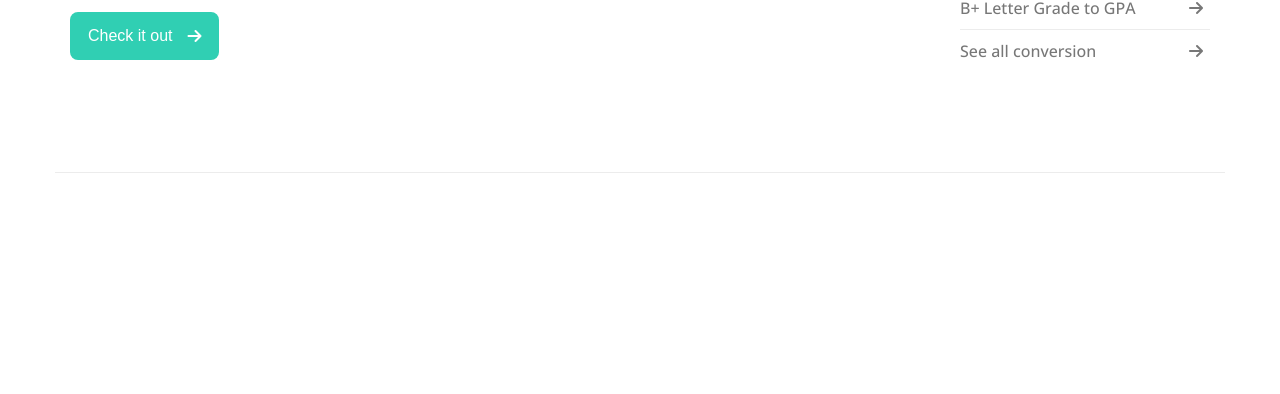
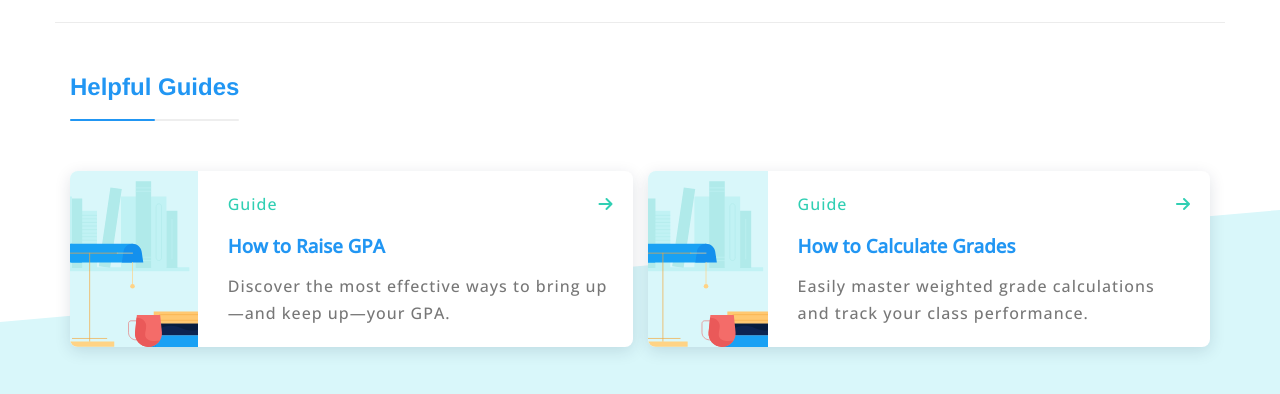
Before and after one commit to AhmedDoban/GPA-calculator, a plain HTML site: page index.html in a window 1280 px wide. Shown: the part 1510-1904 px from the top of the page. Before the commit the page ends 1683 px from the top, so only its background shows below. Drawn offline with nearby package versions, Linux system fonts and the light colour scheme.

Commit message:
update new style

```diff
--- a/assets/css/style.css
+++ b/assets/css/style.css
@@ -11,8 +11,8 @@ General
   --main-color-hover: #1787e0;
   --main-page-color: #d9f7fa;
   --main-transition: all 0.7s ease-in-out;
-  --main-padding-top: 100px;
-  --main-padding-bottom: 100px;
+  --main-padding-top: 50px;
+  --main-padding-bottom: 50px;
   --main-background-color: #ececec;
   --main-p-color: #777;
   --main-box-shadow: 0 0.25em 1em rgba(7, 29, 63, 0.125);
@@ -501,6 +501,11 @@ a {
   padding-bottom: var(--main-padding-bottom);
   border-bottom: 1px solid var(--main-background-color);
 }
+@media (max-width: 992px) {
+  .Scale .container {
+    flex-direction: column;
+  }
+}
 .Scale .container .left {
   position: relative;
   width: 100%;
@@ -584,3 +589,92 @@ a {
 .Scale .container .right ul li:not(:last-child) {
   border-bottom: 1px solid var(--main-background-color);
 }
+/*ــــــــــــــــــــــــــــــــــــــــــــــــــــــــــ
+# Helpful_Guides
+ــــــــــــــــــــــــــــــــــــــــــــــــــــــــــــ*/
+.Helpful_Guides {
+  position: relative;
+  padding-top: var(--main-padding-top);
+  padding-bottom: var(--main-padding-bottom);
+  overflow: hidden;
+}
+.Helpful_Guides::before {
+  position: absolute;
+  content: "";
+  height: 50%;
+  width: 100%;
+  background-color: var(--main-page-color);
+  bottom: 0;
+  right: 0;
+  transform: skewY(-5deg);
+  transform-origin: bottom right;
+}
+.Helpful_Guides .box-container {
+  position: relative;
+  display: grid;
+  grid-template-columns: repeat(auto-fill, minmax(49%, 1fr));
+  gap: 15px;
+  padding: 50px 0 0 0;
+}
+.Helpful_Guides .box-container .box {
+  position: relative;
+  display: flex;
+  gap: 10px;
+  box-shadow: var(--main-box-shadow);
+  border-radius: 0.5em;
+  overflow: hidden;
+  transition: var(--main-transition);
+  cursor: pointer;
+  background-color: #fff;
+}
+
+.Helpful_Guides .box-container .box .left {
+  width: 200px;
+  height: 100%;
+  overflow: hidden;
+}
+.Helpful_Guides .box-container .box .left img {
+  width: 100%;
+  height: 100%;
+  object-fit: cover;
+  background-color: var(--main-page-color);
+  transition: var(--main-transition);
+}
+.Helpful_Guides .box-container .box .right {
+  position: relative;
+  padding: 20px;
+  display: flex;
+  flex-direction: column;
+  gap: 15px;
+}
+.Helpful_Guides .box-container .box .right .head {
+  position: relative;
+  display: flex;
+  align-items: center;
+  justify-content: space-between;
+  color: var(--purple-color);
+  font-size: 16px;
+}
+.Helpful_Guides .box-container .box .right .head p {
+  font-size: 16px;
+  color: var(--purple-color);
+}
+.Helpful_Guides .box-container .box .right .content {
+  position: relative;
+  display: flex;
+  flex-direction: column;
+  gap: 15px;
+}
+.Helpful_Guides .box-container .box .right .content h3 {
+  color: var(--main-color);
+}
+.Helpful_Guides .box-container .box:hover {
+  transform: translateY(-15px);
+}
+.Helpful_Guides .box-container .box:hover .left img {
+  transform: scale(1.1);
+}
+.Helpful_Guides .box-container .box:hover .right .head i {
+  transform: rotate(-45deg);
+  transition: var(--main-transition);
+}
--- a/index.html
+++ b/index.html
@@ -163,7 +163,7 @@
       </div>
     </div>
     <!---------------------------------End Gpa------------------------------------------->
-    <!--------------------------------- Academic  Gpa ------------------------------------------->
+    <!---------------------------------Start Academic  Gpa ------------------------------------------->
     <div class="Academic">
       <div class="container">
         <h3 class="main-title">Academic GPA Calculators</h3>
@@ -211,8 +211,8 @@
         </div>
       </div>
     </div>
-    <!--------------------------------- Academic  Gpa ------------------------------------------->
-    <!--------------------------------- Scale  Gpa ------------------------------------------->
+    <!--------------------------------- End Academic  Gpa ------------------------------------------->
+    <!--------------------------------- Start Scale  Gpa ------------------------------------------->
     <div class="Scale">
       <div class="container">
         <div class="left">
@@ -238,7 +238,52 @@
         </div>
       </div>
     </div>
-    <!--------------------------------- Scale  Gpa ------------------------------------------->
+    <!--------------------------------- End Scale  Gpa ------------------------------------------->
+    <!---------------------------------Start Helpful Guides   ------------------------------------------->
+    <div class="Helpful_Guides">
+      <div class="container">
+        <h3 class="main-title">Helpful Guides</h3>
+        <div class="box-container">
+          <div class="box">
+            <div class="left">
+              <img src="assets/img/Guide.svg" alt="GUIDE" />
+            </div>
+            <div class="right">
+              <div class="head">
+                <p>Guide</p>
+                <i class="fa-solid fa-arrow-right"></i>
+              </div>
+              <div class="content">
+                <h3>How to Raise GPA</h3>
+                <p>
+                  Discover the most effective ways to bring up—and keep up—your
+                  GPA.
+                </p>
+              </div>
+            </div>
+          </div>
+          <div class="box">
+            <div class="left">
+              <img src="assets/img/Guide.svg" alt="GUIDE" />
+            </div>
+            <div class="right">
+              <div class="head">
+                <p>Guide</p>
+                <i class="fa-solid fa-arrow-right"></i>
+              </div>
+              <div class="content">
+                <h3>How to Calculate Grades</h3>
+                <p>
+                  Easily master weighted grade calculations and track your class
+                  performance.
+                </p>
+              </div>
+            </div>
+          </div>
+        </div>
+      </div>
+    </div>
+    <!--------------------------------- end Helpful Guides  ------------------------------------------->
   </body>
 
   <script
```
Also changed, not shown: assets/img/Guide.svg (added).
